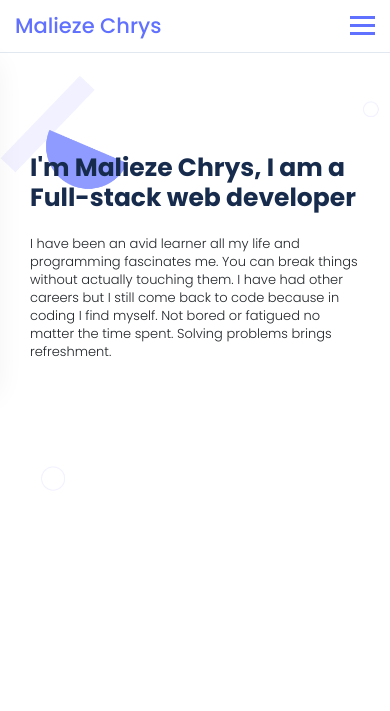
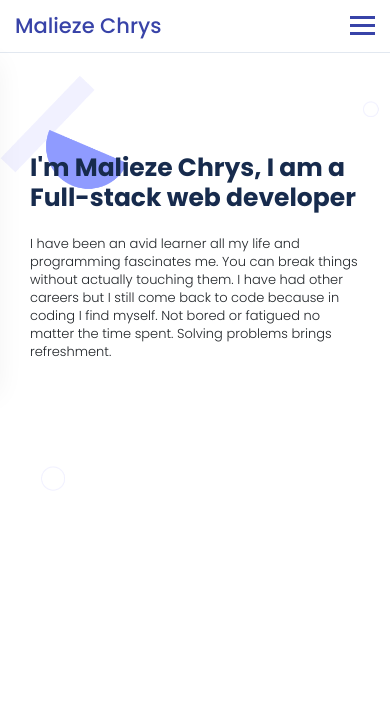
Before and after one commit to chrystalme/porfolio, a website: page index.html in a window 390 px wide. Shown: the top 711 px of the page. Drawn offline with nearby package versions, Linux system fonts and the light colour scheme.

Commit message:
Update mobile menu color

```diff
--- a/css/menu.css
+++ b/css/menu.css
@@ -45,7 +45,7 @@ header {
   margin: 5px auto;
   -webkit-transition: all 0.3s ease-in-out;
   transition: all 0.3s ease-in-out;
-  background-color: #6070ff;
+  background-color: #3843a8;
 }
 
 .nav-menu {
@@ -64,13 +64,13 @@ header {
 }
 
 .nav-link:hover {
-  color: #6070ff;
+  color: #3843a8;
 }
 
 .nav-logo {
   font-size: 2.1rem;
   font-weight: 500;
-  color: #6070ff;
+  color: #3843a8;
 }
 
 @media only screen and (max-width: 768px) {
```
